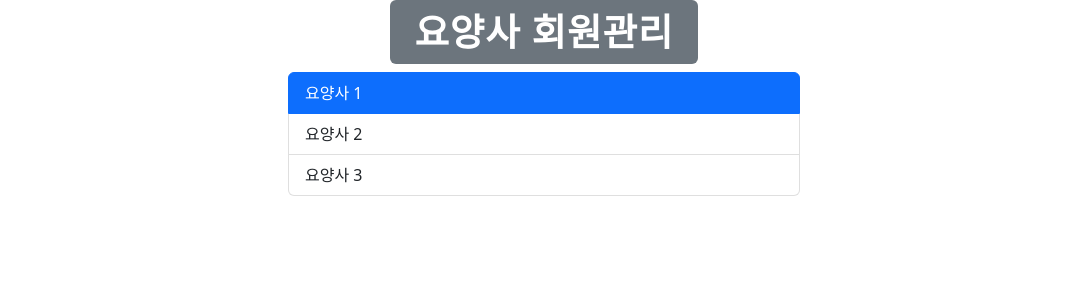
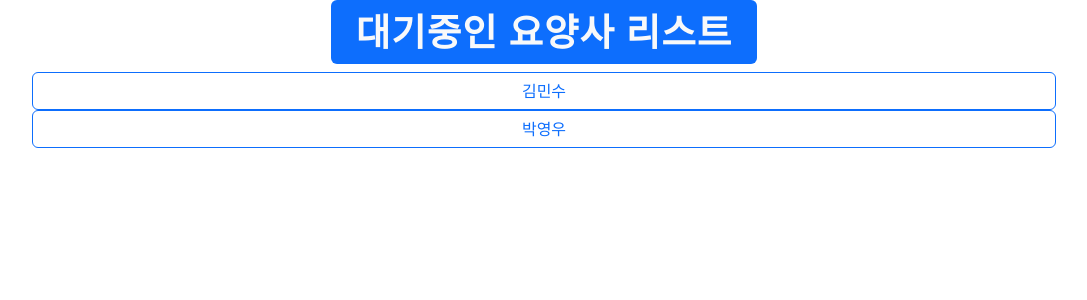
Before and after one commit to 2023-seoloius-Team-ANT/frontend-repo, a React (Create React App) app: page /admindetail/list in a window 1280 px wide. Shown: the top 300 px of the page, without its empty margins (96-1183 px from the left). Built offline with nearby package versions, Linux system fonts and the light colour scheme.

Commit message:
feat: 관리자 상세페이지 모달창
모달창 기능 추가

```diff
--- a/src/App.js
+++ b/src/App.js
@@ -11,7 +11,7 @@ import FindHelperPage from './pages/FindHelper/FindHelperPage';
 import HelperProfilePage from './pages/HelperProfile/HelperProfilePage';
 import HelperDetailProfilePage from './pages/HelperDetailProfile/HelperDetailProfilePage';
 import CaregiverMyPage from './pages/CaregiverMyPage';
-import LinkedExample from './pages/AdminDetail/AdminDetail';
+import Kjmadmindetail from './pages/AdminDetail/AdminDetail';
 
 const App = () => {
   return (
@@ -37,7 +37,7 @@ const App = () => {
       <Route path="/caregivermain/view" element={<View />} />
       <Route path="/caregivermain/cal" element={<Cal />} />
 
-      <Route path="/admindetail/list" element={<LinkedExample />} />
+      <Route path="/admindetail/list" element={<Kjmadmindetail />} />
     </Routes>
   );
 };
--- a/src/pages/AdminDetail/AdminDetail.js
+++ b/src/pages/AdminDetail/AdminDetail.js
@@ -1,30 +1,79 @@
 import ListGroup from 'react-bootstrap/ListGroup';
 import Badge from 'react-bootstrap/Badge';
 import './admindetail.css';
+import React, { useState } from 'react';
+import Modal from 'react-bootstrap/Modal';
+import Button from 'react-bootstrap/Button';
 
-function LinkedExample() {
+function Kjmadmindetail() {
   const alertClicked = () => {
     alert('You clicked the third ListGroupItem');
   };
 
+  let [stanMember, setStanMember] = useState(['김민수', '박영우']);
+  let [memNo, setMemNo] = useState(0);
+  const [modalShow, setModalShow] = React.useState(false);
+
   return (
     <div className="adminwholething">
-      <h1 id="admintitlek">
-        <Badge bg="secondary">요양사 회원관리</Badge>
+      <h1 id="titlejm">
+        <Badge bg="primary" text="light">
+          대기중인 요양사 리스트
+        </Badge>
       </h1>
-      <ListGroup className="padmindetail" defaultActiveKey="#link1">
-        <ListGroup.Item className="admindetail1" action href="#link1">
-          요양사 1
-        </ListGroup.Item>
-        <ListGroup.Item className="admindetail1" action href="#link2">
-          요양사 2
-        </ListGroup.Item>
-        <ListGroup.Item className="admindetail1" action href="#link3">
-          요양사 3
-        </ListGroup.Item>
+      <ListGroup className="detailjm" defaultActiveKey="#link1">
+        {stanMember.map((a, i) => {
+          return (
+            <Button
+              key={i}
+              className="detailjm1"
+              variant="outline-primary"
+              onClick={() => {
+                setModalShow(true);
+                setMemNo(i);
+              }}
+            >
+              {stanMember[i]}
+            </Button>
+          );
+        })}
+
+        <MyVerticallyCenteredModal
+          stanMember={stanMember}
+          memNo={memNo}
+          show={modalShow}
+          onHide={() => setModalShow(false)}
+        />
       </ListGroup>
     </div>
   );
 }
 
-export default LinkedExample;
+function MyVerticallyCenteredModal(props) {
+  return (
+    <Modal
+      {...props}
+      size="lg"
+      aria-labelledby="contained-modal-title-vcenter"
+      centered
+    >
+      <Modal.Header closeButton>
+        <Modal.Title id="contained-modal-title-vcenter">
+          {props.stanMember[props.memNo]}
+        </Modal.Title>
+      </Modal.Header>
+      <Modal.Body>
+        <h4>{props.stanMember[props.memNo]} 상세정보</h4>
+        <p>친절한 요양사의 기준</p>
+      </Modal.Body>
+      <Modal.Footer>
+        <Button variant="primary" onClick={props.onHide}>
+          승인
+        </Button>
+        <Button onClick={props.onHide}>거절</Button>
+      </Modal.Footer>
+    </Modal>
+  );
+}
+
+export default Kjmadmindetail;
--- a/src/pages/AdminDetail/admindetail.css
+++ b/src/pages/AdminDetail/admindetail.css
@@ -1,14 +1,14 @@
-.adminwholething > .padmindetail {
+.adminwholething > .detailjm {
   display: flex;
   justify-content: center;
   align-items: center;
 }
 
-.admindetail1 {
-  width: 40%;
+.detailjm1 {
+  width: 80%;
 }
 
-#admintitlek {
+#titlejm {
   display: flex;
   justify-content: center;
   align-items: center;
```
